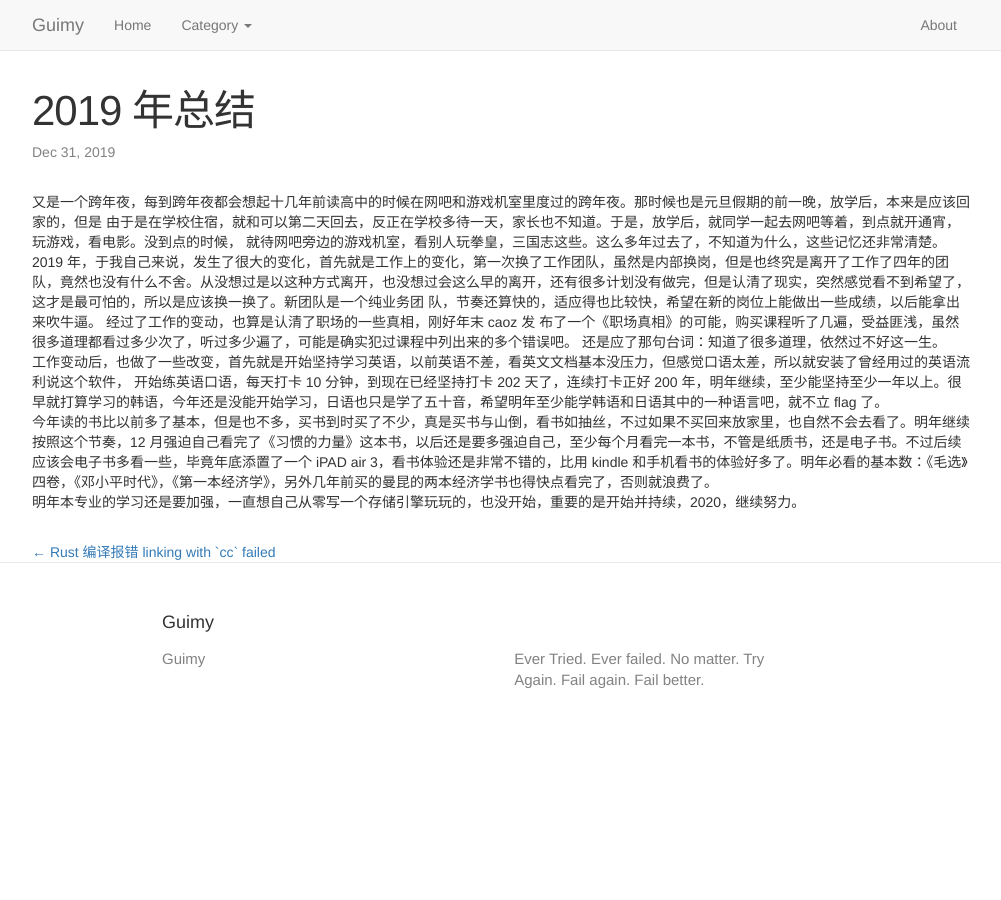
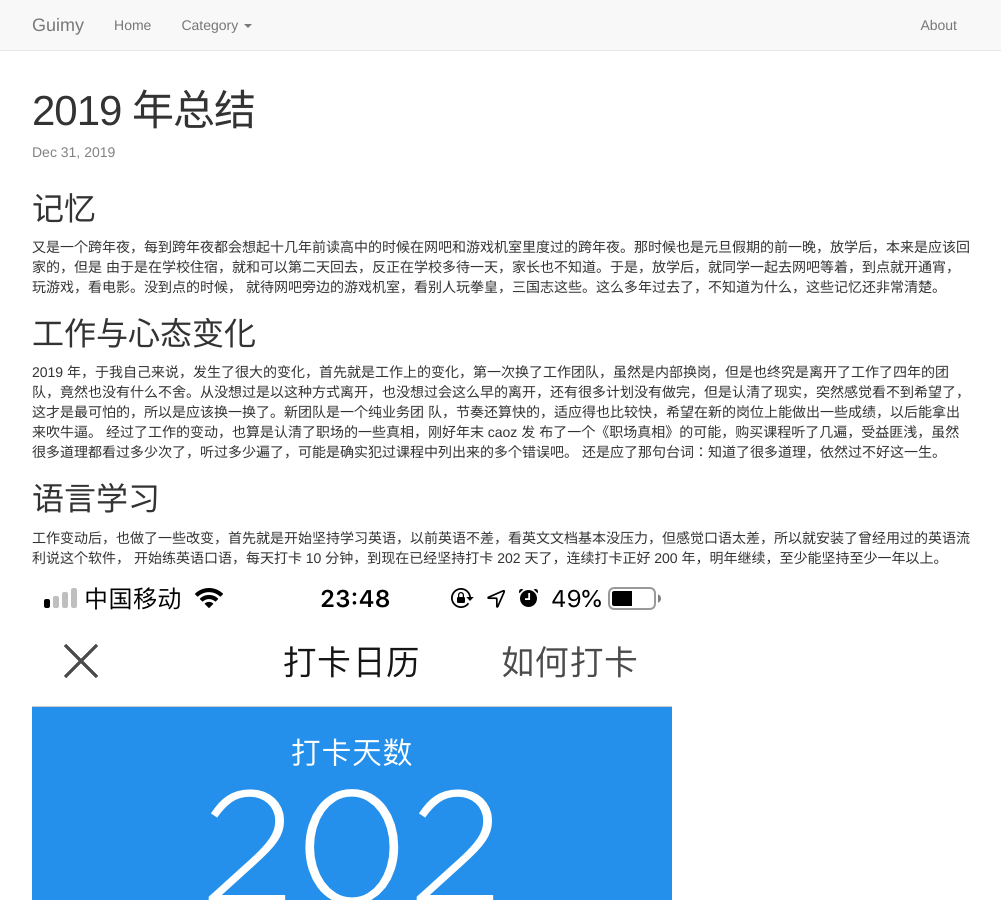
Before and after one commit to guimingyue/guimingyue.github.io, a Jekyll site: the page built from _posts/2019-12-31-summary-of-2019.md, in a window 1280 px wide and 900 px high. Shown: the whole window, without its empty margins (138-1139 px from the left). Built offline with Jekyll 4.4.1, drawn with Linux system fonts in a browser that asks for light colours; comment, search, counter and statistics services are not loaded; some of the changed text lies outside the part shown.

Commit message:
Update 2019-12-31-summary-of-2019.md

```diff
--- a/_posts/2019-12-31-summary-of-2019.md
+++ b/_posts/2019-12-31-summary-of-2019.md
@@ -3,13 +3,28 @@ layout: post
 title: 2019 年总结
 category: 其他
 ---
+
+## 记忆
 又是一个跨年夜，每到跨年夜都会想起十几年前读高中的时候在网吧和游戏机室里度过的跨年夜。那时候也是元旦假期的前一晚，放学后，本来是应该回家的，但是
 由于是在学校住宿，就和可以第二天回去，反正在学校多待一天，家长也不知道。于是，放学后，就同学一起去网吧等着，到点就开通宵，玩游戏，看电影。没到点的时候，
 就待网吧旁边的游戏机室，看别人玩拳皇，三国志这些。这么多年过去了，不知道为什么，这些记忆还非常清楚。
+
+## 工作与心态变化
 2019 年，于我自己来说，发生了很大的变化，首先就是工作上的变化，第一次换了工作团队，虽然是内部换岗，但是也终究是离开了工作了四年的团队，竟然也没有什么不舍。从没想过是以这种方式离开，也没想过会这么早的离开，还有很多计划没有做完，但是认清了现实，突然感觉看不到希望了，这才是最可怕的，所以是应该换一换了。新团队是一个纯业务团
 队，节奏还算快的，适应得也比较快，希望在新的岗位上能做出一些成绩，以后能拿出来吹牛逼。  经过了工作的变动，也算是认清了职场的一些真相，刚好年末 caoz 发
 布了一个《职场真相》的可能，购买课程听了几遍，受益匪浅，虽然很多道理都看过多少次了，听过多少遍了，可能是确实犯过课程中列出来的多个错误吧。  还是应了那句台词：知道了很多道理，依然过不好这一生。
+
+## 语言学习
 工作变动后，也做了一些改变，首先就是开始坚持学习英语，以前英语不差，看英文文档基本没压力，但感觉口语太差，所以就安装了曾经用过的英语流利说这个软件，
-开始练英语口语，每天打卡 10 分钟，到现在已经坚持打卡 202 天了，连续打卡正好 200 年，明年继续，至少能坚持至少一年以上。很早就打算学习的韩语，今年还是没能开始学习，日语也只是学了五十音，希望明年至少能学韩语和日语其中的一种语言吧，就不立 flag 了。
+开始练英语口语，每天打卡 10 分钟，到现在已经坚持打卡 202 天了，连续打卡正好 200 年，明年继续，至少能坚持至少一年以上。
+
+![流利说打卡](/images/posts/IMG_4869.PNG)
+
+很早就打算学习的韩语，今年还是没能开始学习，年末跟着一个视频课程，学习了日语的五十音，后来就没继续了。希望明年至少能学韩语和日语其中的一种语言吧，就不立 flag 了。
+
+## 看书
 今年读的书比以前多了基本，但是也不多，买书到时买了不少，真是买书与山倒，看书如抽丝，不过如果不买回来放家里，也自然不会去看了。明年继续按照这个节奏，12 月强迫自己看完了《习惯的力量》这本书，以后还是要多强迫自己，至少每个月看完一本书，不管是纸质书，还是电子书。不过后续应该会电子书多看一些，毕竟年底添置了一个 iPAD air 3，看书体验还是非常不错的，比用 kindle 和手机看书的体验好多了。明年必看的基本数：《毛选》四卷，《邓小平时代》，《第一本经济学》，另外几年前买的曼昆的两本经济学书也得快点看完了，否则就浪费了。
-明年本专业的学习还是要加强，一直想自己从零写一个存储引擎玩玩的，也没开始，重要的是开始并持续，2020，继续努力。
+
+## 希望
+明年本专业的学习还是要加强，一直想自己从零写一个存储引擎玩玩的，也没开始，重要的是开始并持续。
+2020，需要更加努力了。
```
